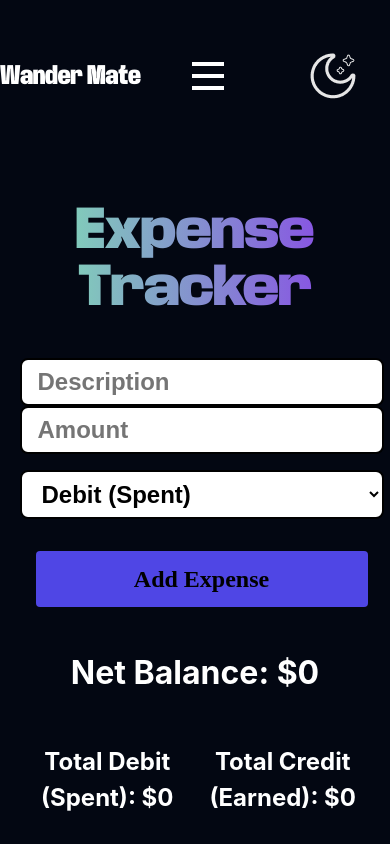
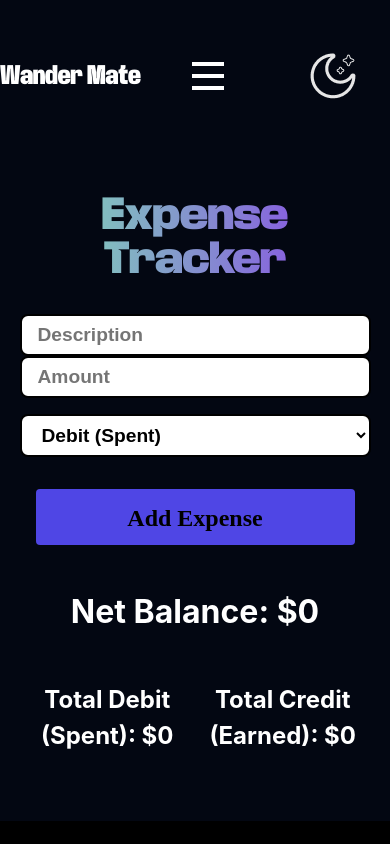
Before and after one commit to sushantsingal/travel-buddy, a React (Vite) app: page /expense in a window 390 px wide. Shown: the top 844 px of the page. Built offline with nearby package versions, Linux system fonts and the light colour scheme; a web font is replaced by a local one.

Commit message:
Update App.css

```diff
--- a/src/App.css
+++ b/src/App.css
@@ -356,7 +356,7 @@ body.light-theme h1{
 
   .navbar-links {
     display: none;
-    flex-direction: column;
+    flex-direction: row;
     position: absolute;
     top: 25%;
     border: 1px solid #051642;
@@ -405,6 +405,10 @@ body.light-theme h1{
 }
 
 @media (max-width: 576px) {
+  h1{
+    font-size: 2.5em;
+  }
+
   .navbar {
     flex-direction: row;
     align-items: center;
@@ -412,6 +416,7 @@ body.light-theme h1{
   }
 
   .navbar-links {
+    top: 15%;
     flex-direction: column;
     gap: 1rem;
   }
@@ -425,5 +430,8 @@ body.light-theme h1{
     max-width: 90%;
   }
 
+  .form, .list{
+    font-size: 1.2em;
+  }
 
 }
```
